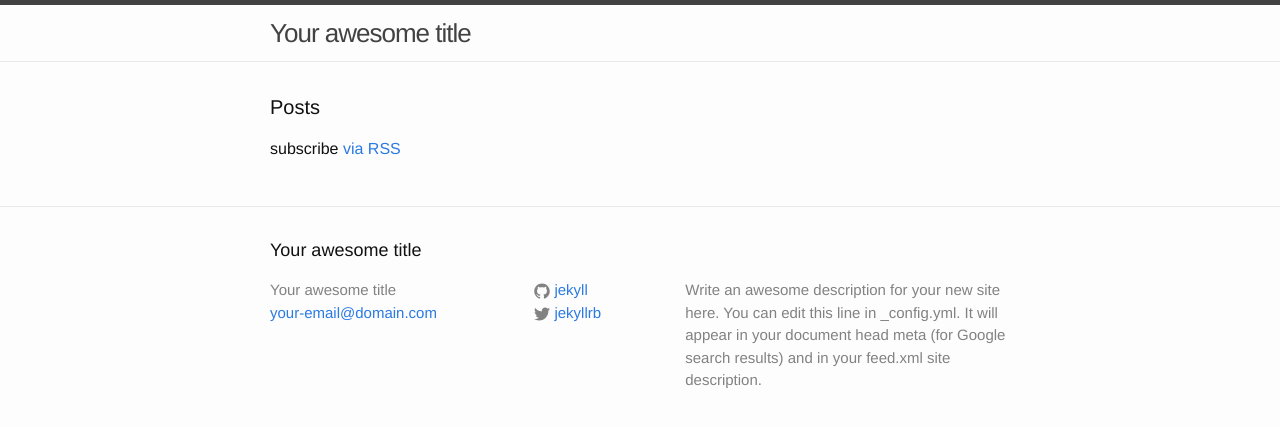
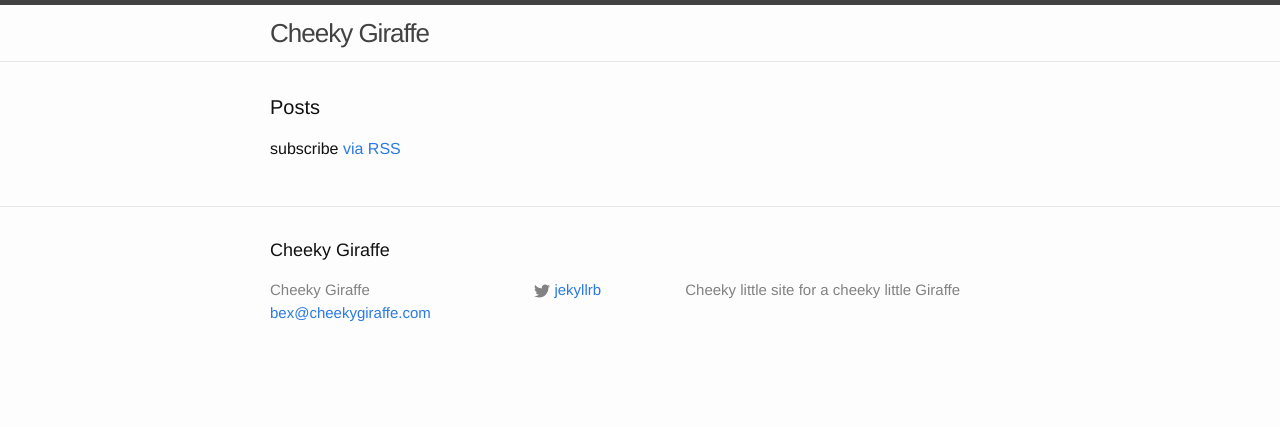
Before and after one commit to cheekygiraffe/cheekygiraffe.github.io, a Jekyll site: the page built from index.html, in a window 1280 px wide. Shown: the top 427 px of the page. Built offline with Jekyll 4.4.1, drawn with Linux system fonts in a browser that asks for light colours.

Commit message:
Customised site information

```diff
--- a/_config.yml
+++ b/_config.yml
@@ -1,14 +1,10 @@
 # Site settings
-title: Your awesome title
-email: your-email@domain.com
-description: > # this means to ignore newlines until "baseurl:"
-  Write an awesome description for your new site here. You can edit this
-  line in _config.yml. It will appear in your document head meta (for
-  Google search results) and in your feed.xml site description.
+title: Cheeky Giraffe
+email: bex@cheekygiraffe.com
+description: Cheeky little site for a cheeky little Giraffe
 baseurl: "" # the subpath of your site, e.g. /blog/
-url: "http://yourdomain.com" # the base hostname & protocol for your site
+url: "http://www.cheekygiraffe.com" # the base hostname & protocol for your site
 twitter_username: jekyllrb
-github_username:  jekyll
 
 # Build settings
 markdown: kramdown
```
